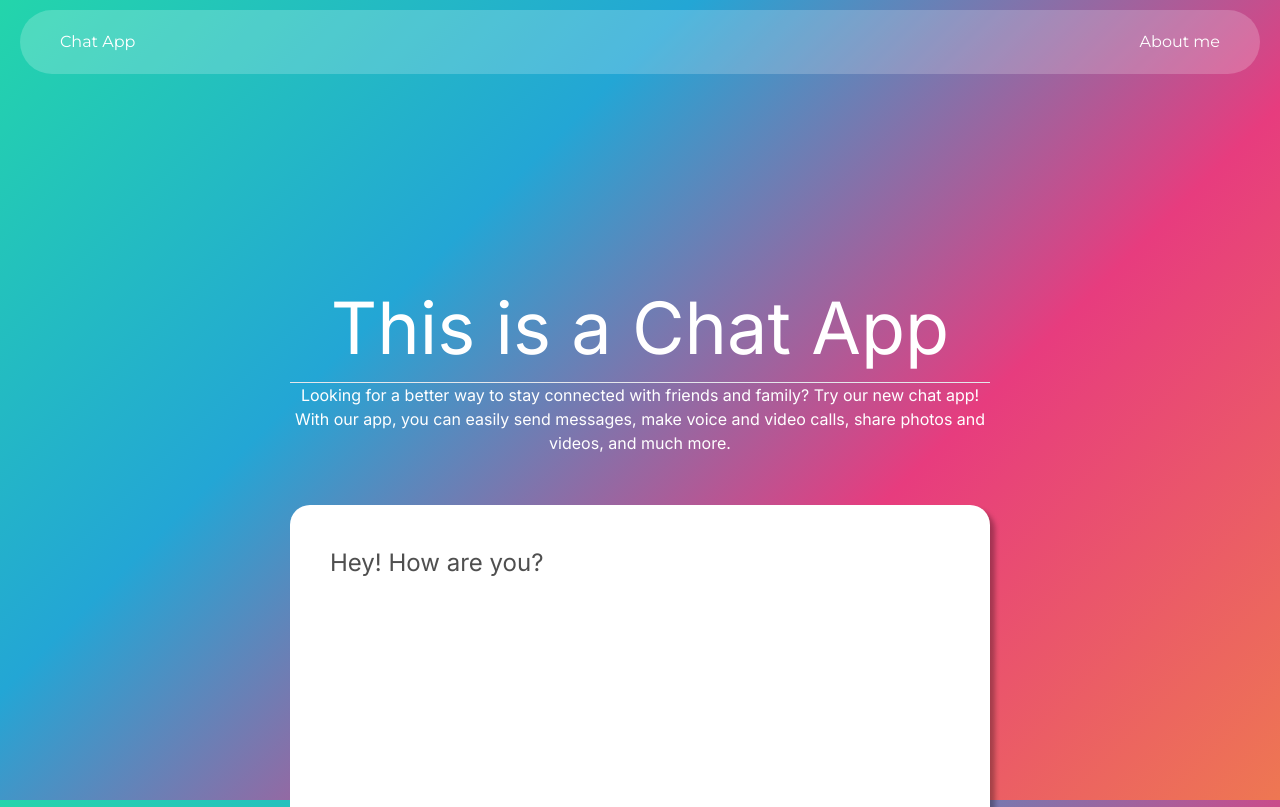
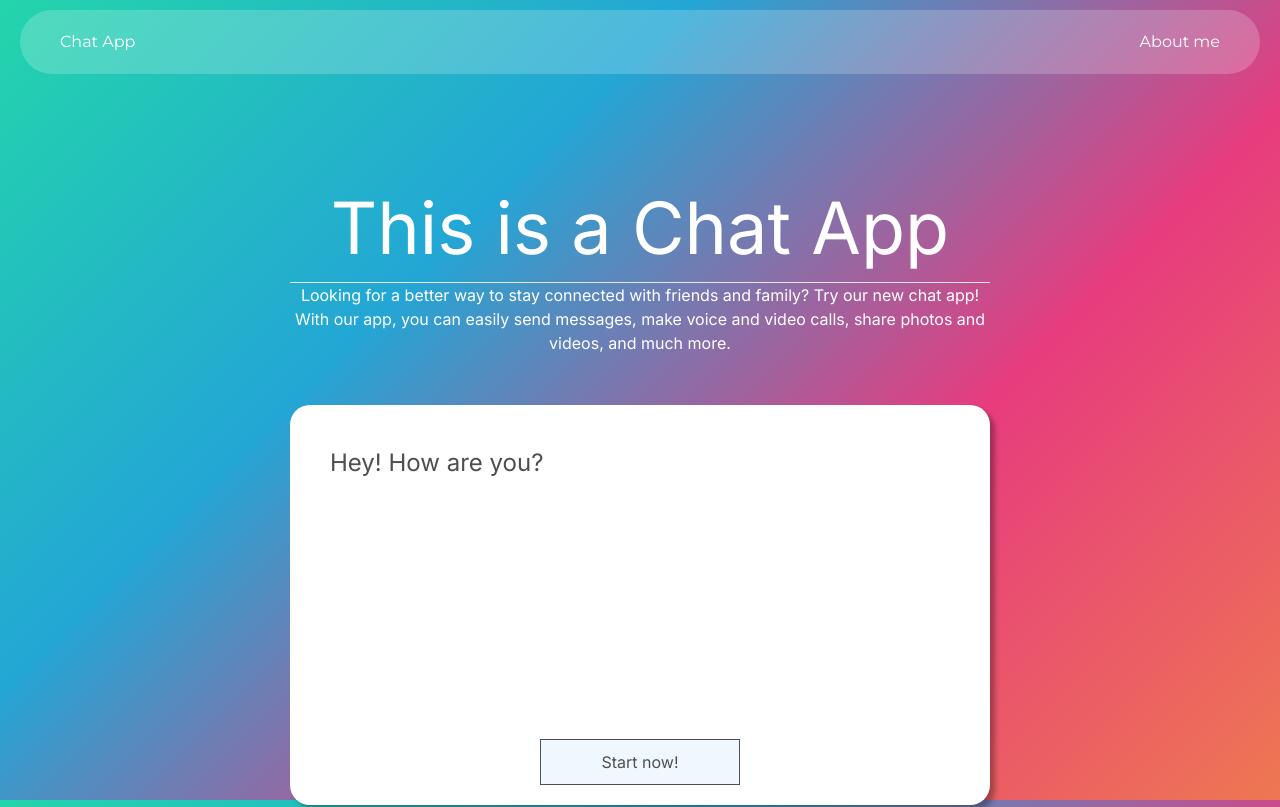
Before and after one commit to faiz-ul-hassan747284/chat_app_next, a Next.js app: page / in a window 1280 px wide. Shown: the top 807 px of the page. Built offline with nearby package versions, Linux system fonts and the light colour scheme.

Commit message:
Update Landing.module.css

```diff
--- a/components/shared/Landing.module.css
+++ b/components/shared/Landing.module.css
@@ -4,7 +4,7 @@
 }
 .landing_div_inner{
 max-width: 700px;
-  margin: 200px auto;
+  margin: 100px auto;
 }
 .landing_div_heading{
   text-align: center;
```
